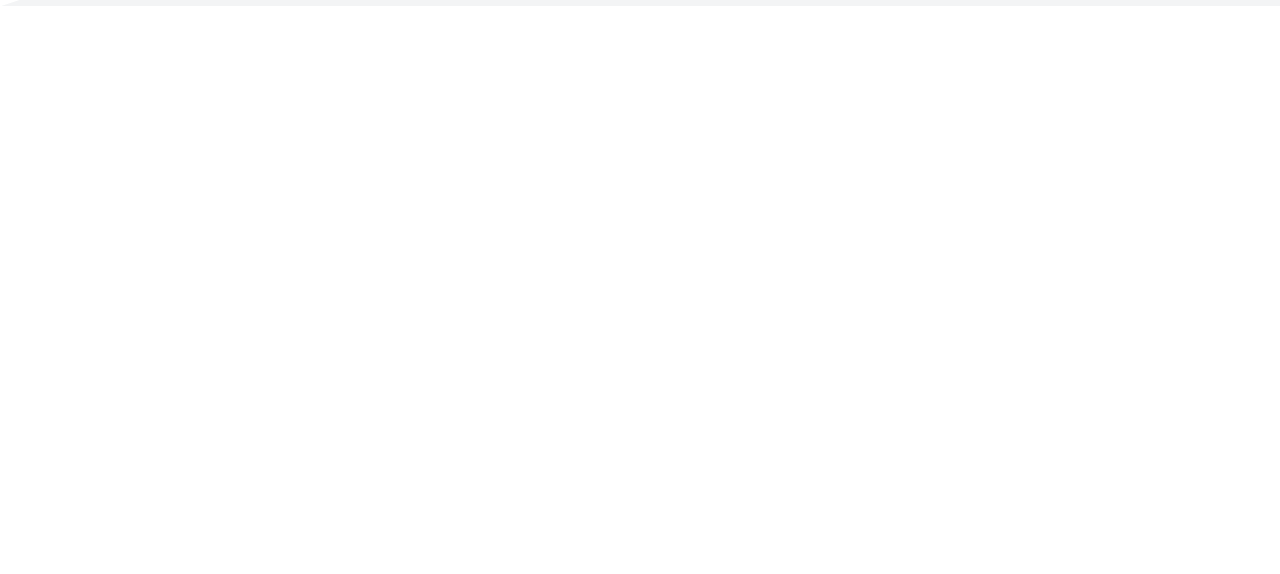
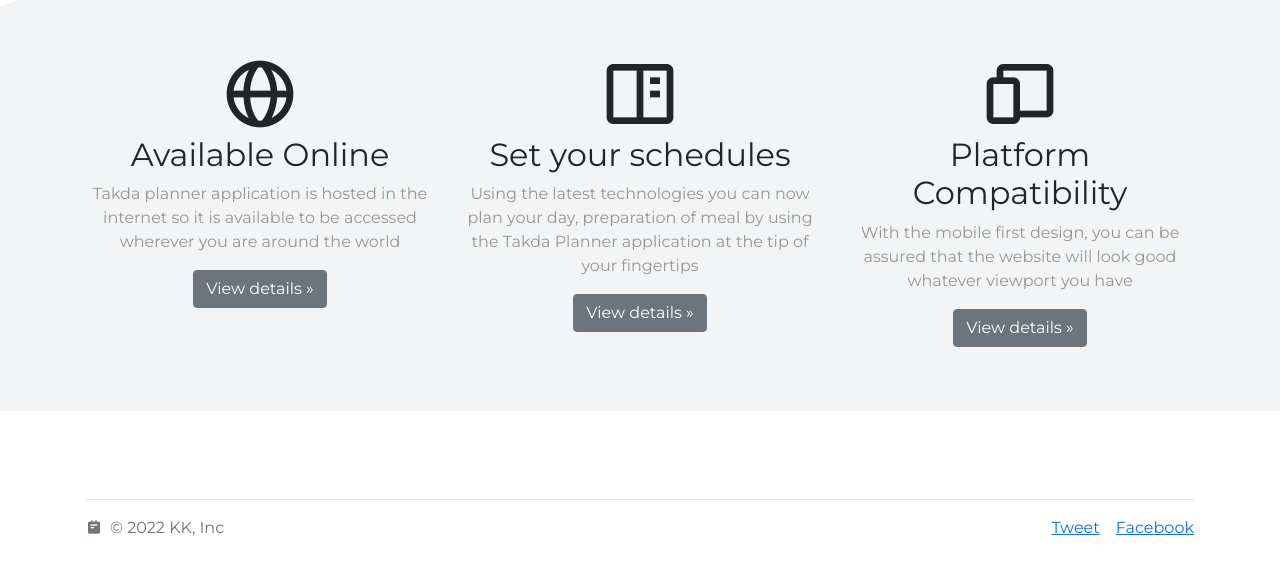
Before and after one commit to Kerubi-5/takda-planner, a React (Create React App) app: page / in a window 1280 px wide. Shown: the part 930-1504 px from the top of the page. Before the commit the page ends 936 px from the top, so only its background shows below. Built offline with nearby package versions, Linux system fonts and the light colour scheme; no server answers.

Commit message:
fixed landing page

```diff
--- a/public/index.html
+++ b/public/index.html
@@ -10,7 +10,9 @@
   <link rel="apple-touch-icon" href="%PUBLIC_URL%/logo192.png" />
   <link rel="manifest" href="%PUBLIC_URL%/manifest.json" />
   <link href='https://unpkg.com/boxicons@2.1.1/css/boxicons.min.css' rel='stylesheet'>
-
+  <script async defer crossorigin="anonymous"
+    src="https://connect.facebook.net/en_US/sdk.js#xfbml=1&version=v13.0&appId=603766274260802&autoLogAppEvents=1"
+    nonce="uiq6NSog"></script>
   <title>Takda Planner</title>
 </head>
 
--- a/src/containers/LandingPage.jsx
+++ b/src/containers/LandingPage.jsx
@@ -1,4 +1,4 @@
-import { Container, Row, Col, Button } from "react-bootstrap";
+import { Container, Row, Col } from "react-bootstrap";
 import food from "../assets/food.png";
 
 const LandingPage = () => {
@@ -13,7 +13,9 @@
               Food planning for busy people
             </h3>
 
-            <Button variant="light">Learn more</Button>
+            <a href="#feature" className="btn btn-secondary">
+              Learn more
+            </a>
           </Col>
           <Col>
             <img id="header-img" src={food} alt="Lading page header pic" />
@@ -24,10 +26,105 @@
       <svg xmlns="http://www.w3.org/2000/svg" viewBox="0 0 1440 320">
         <path
           fill="#f3f4f5"
-          fill-opacity="1"
           d="M0,320L48,304C96,288,192,256,288,218.7C384,181,480,139,576,154.7C672,171,768,245,864,272C960,299,1056,277,1152,229.3C1248,181,1344,107,1392,69.3L1440,32L1440,320L1392,320C1344,320,1248,320,1152,320C1056,320,960,320,864,320C768,320,672,320,576,320C480,320,384,320,288,320C192,320,96,320,48,320L0,320Z"
         ></path>
       </svg>
+      <div className="p-5" style={{ background: "#f3f4f5" }}>
+        <Container>
+          <div id="feature" className="row feature">
+            <div className="col-lg-4">
+              <i className="bx bx-globe feature__icon"></i>
+
+              <h2>Available Online</h2>
+              <p className="feature__desc">
+                Takda planner application is hosted in the internet so it is
+                available to be accessed wherever you are around the world
+              </p>
+              <p>
+                <a className="btn btn-secondary" href="/">
+                  View details »
+                </a>
+              </p>
+            </div>
+            <div className="col-lg-4">
+              <i className="bx bx-book-content feature__icon"></i>
+
+              <h2>Set your schedules</h2>
+              <p className="feature__desc">
+                Using the latest technologies you can now plan your day,
+                preparation of meal by using the Takda Planner application at
+                the tip of your fingertips
+              </p>
+              <p>
+                <a className="btn btn-secondary" href="/">
+                  View details »
+                </a>
+              </p>
+            </div>
+            <div className="col-lg-4">
+              <i className="bx bx-devices feature__icon"></i>
+
+              <h2>Platform Compatibility</h2>
+              <p className="feature__desc">
+                With the mobile first design, you can be assured that the
+                website will look good whatever viewport you have
+              </p>
+              <p>
+                <a className="btn btn-secondary" href="/">
+                  View details »
+                </a>
+              </p>
+            </div>
+          </div>
+        </Container>
+      </div>
+
+      <div className="container p-3 mt-5">
+        <footer className="d-flex flex-wrap justify-content-between align-items-center py-3 my-4 border-top">
+          <div className="col-md-4 d-flex align-items-center">
+            <a
+              href="/"
+              className="mb-3 me-2 mb-md-0 text-muted text-decoration-none lh-1"
+            >
+              <i className="bx bxs-notepad"></i>
+            </a>
+            <span className="text-muted">© 2022 KK, Inc</span>
+          </div>
+
+          <ul className="nav col-md-4 justify-content-end list-unstyled d-flex">
+            <li className="ms-3">
+              <a
+                href="https://twitter.com/share?ref_src=twsrc%5Etfw"
+                className="twitter-share-button"
+                data-show-count="false"
+              >
+                Tweet
+              </a>
+              <script
+                async
+                src="https://platform.twitter.com/widgets.js"
+              ></script>
+            </li>
+            <li className="ms-3">
+              <div
+                className="fb-share-button"
+                data-href="https://developers.facebook.com/docs/plugins/"
+                data-layout="button"
+                data-size="small"
+              >
+                <a
+                  target="_blank"
+                  href="https://www.facebook.com/sharer/sharer.php?u=https://kk-scheduler.web.app/"
+                  className="fb-xfbml-parse-ignore"
+                  rel="noreferrer"
+                >
+                  Facebook
+                </a>
+              </div>
+            </li>
+          </ul>
+        </footer>
+      </div>
     </>
   );
 };
--- a/src/index.css
+++ b/src/index.css
@@ -11,8 +11,17 @@
   -moz-osx-font-smoothing: grayscale;
 }
 
-.section__desc {
-  color: #606060;
+.feature {
+  text-align: center;
+}
+
+.feature__icon {
+  font-size: 5rem;
+}
+
+.section__desc,
+.feature__desc {
+  color: #969696;
 }
 
 #header-img {
```
